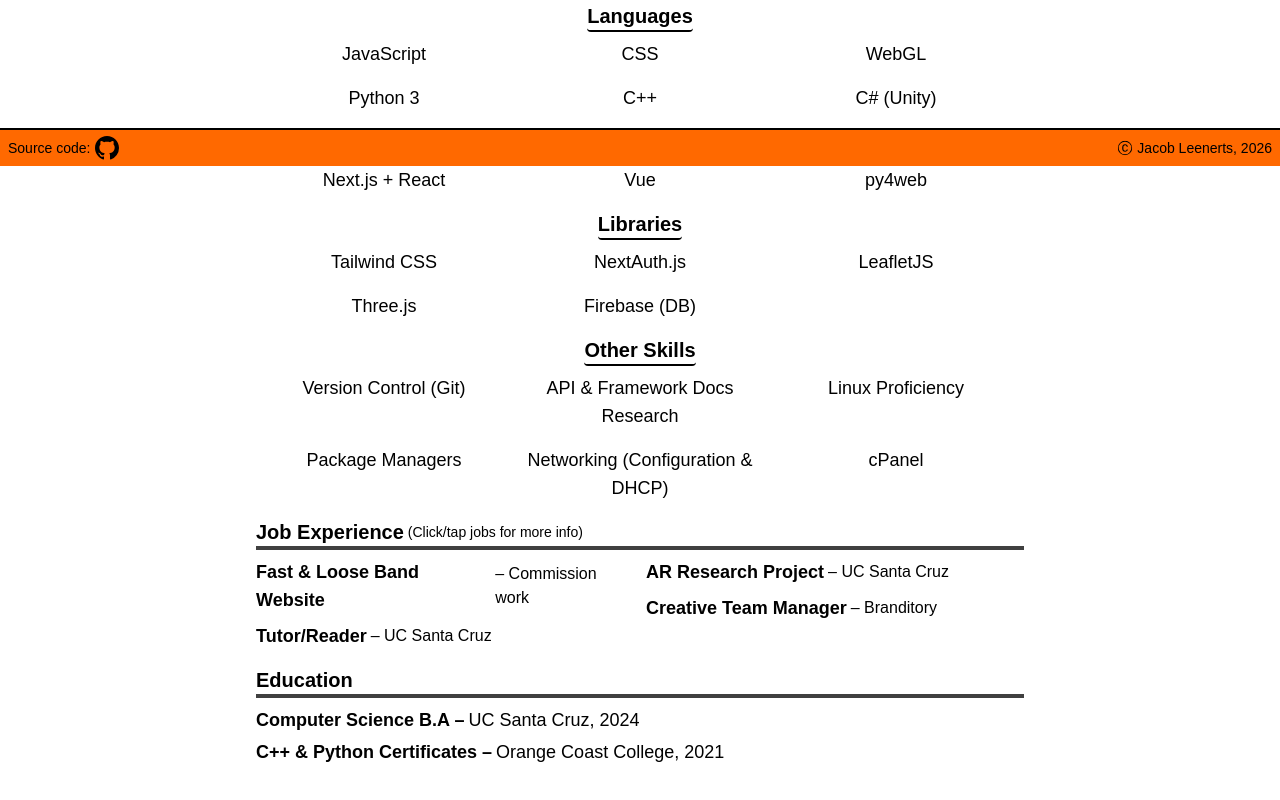
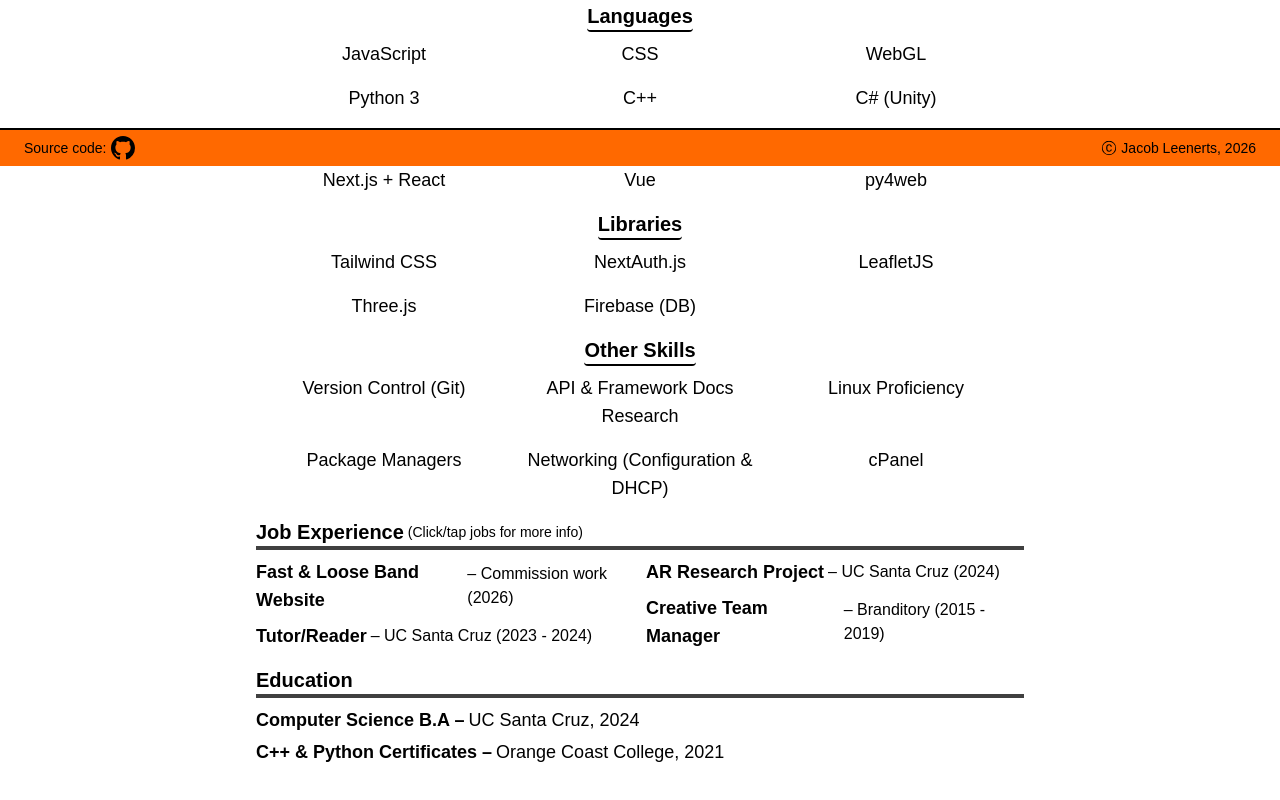
Before and after one commit to jleenerts/zozsite, a Next.js app: page /resume in a window 1280 px wide. Shown: the part 634-1434 px from the top of the page. Built offline with nearby package versions, Linux system fonts and the light colour scheme; a web font is replaced by a local one.

Commit message:
fix footer

```diff
--- a/app/components/Footer.tsx
+++ b/app/components/Footer.tsx
@@ -3,7 +3,7 @@
 export default function Footer() {
    return (
       <div id="footer"
-            className="mt-4 p-2 border-t-2 fixed w-screen bottom-0 z-05
+            className="mt-4 px-2 xl:px-6 p-2 border-t-2 fixed w-screen bottom-0 z-05
                         flex justify-between
                         text-black text-sm lg:text-md
                         bg-orange-500"
--- a/app/resume/page.tsx
+++ b/app/resume/page.tsx
@@ -130,17 +130,17 @@
                <div id="col1" className="basis-1/2">
                   <DetailMenu className="mt-2"
                               title="Fast & Loose Band Website"
-                              subtitle="– Commission work"
+                              subtitle="– Commission work (2026)"
                               details={["Designed a blog and informational website for a local band with newspost functionality.",
                                        "Created a password-protected admin portal for creating and deleting posts with corresponding database.",
                                        "Deployed website to NameCheap hosting service using Next.js and configured MySQL DB."]}
                   />
                   <DetailMenu className="mt-2"
                               title="Tutor/Reader"
-                              subtitle="– UC Santa Cruz"
+                              subtitle="– UC Santa Cruz (2023 - 2024)"
                               details={["Graded 100+ students' work for two consecutive quarters for Introductory Networking.",
                                  "Communicated with TAs and the professor regarding grading clarifications and addressed cheating via plagiarism.",
-                                 "Tutored for Intro to Graphics class in Spring Quarter in both group and individual capacities.",
+                                 "Tutored for Intro to Graphics class during Spring Quarter in both group and individual capacities.",
                                  "Ran an introductory seminar and created a text guide on how to use git and GitHub for students to host their web-based projects for grading.",
                                  "Assisted students in debugging and optimizing JavaScript and WebGL code for their projects.",
                                  "Taught students about WebGL fundamentals for rendering primitive shapes, interleaving data to make multiple WebGL calls at once, and implementing basic lighting in their 3D worlds."]}
@@ -149,7 +149,7 @@
                <div id="col2" className="basis-1/2 lg:ml-3">
                   <DetailMenu className="mt-2"
                               title="AR Research Project"
-                              subtitle="– UC Santa Cruz"
+                              subtitle="– UC Santa Cruz (2024)"
                               details={["Worked under Alex Pang to create a prototype Meta Quest 3 app to provide spatial awareness to Visually Impaired People.",
                                        "Created a Unity project from scratch using Meta APIs that alerts the user to nearby objects with sound queues.",
                                        "Jacob designed the sound alert system, managing multiple audio sources.",
@@ -158,7 +158,7 @@
                   />
                   <DetailMenu className="mt-2"
                               title="Creative Team Manager"
-                              subtitle="– Branditory"
+                              subtitle="– Branditory (2015 - 2019)"
                               details={["Started as a Branding Associate, creating thousands of potential brand name and slogan recommendations for clients based on their needs and web domain availability.",
                                        "Took over as team manager after two years – communicated with clients via email and phone to get feedback, ask questions, and convert inquiries to paying customers.",
                                        "Managed a small team of 2-3 associates to ensure appropriate scheduling based on associate availability, communication of client needs towards associates, and answering questions regarding assigned work.",
```
